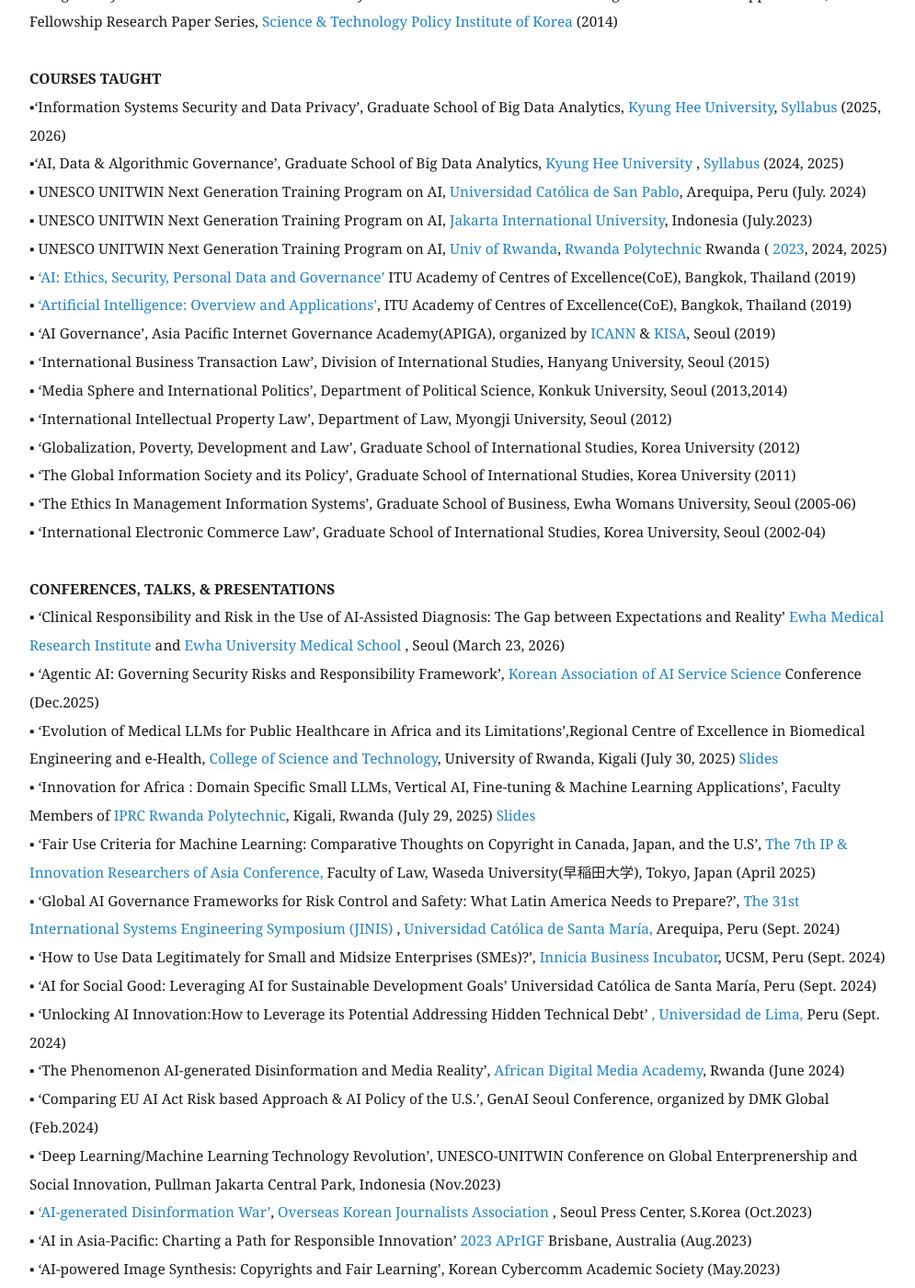
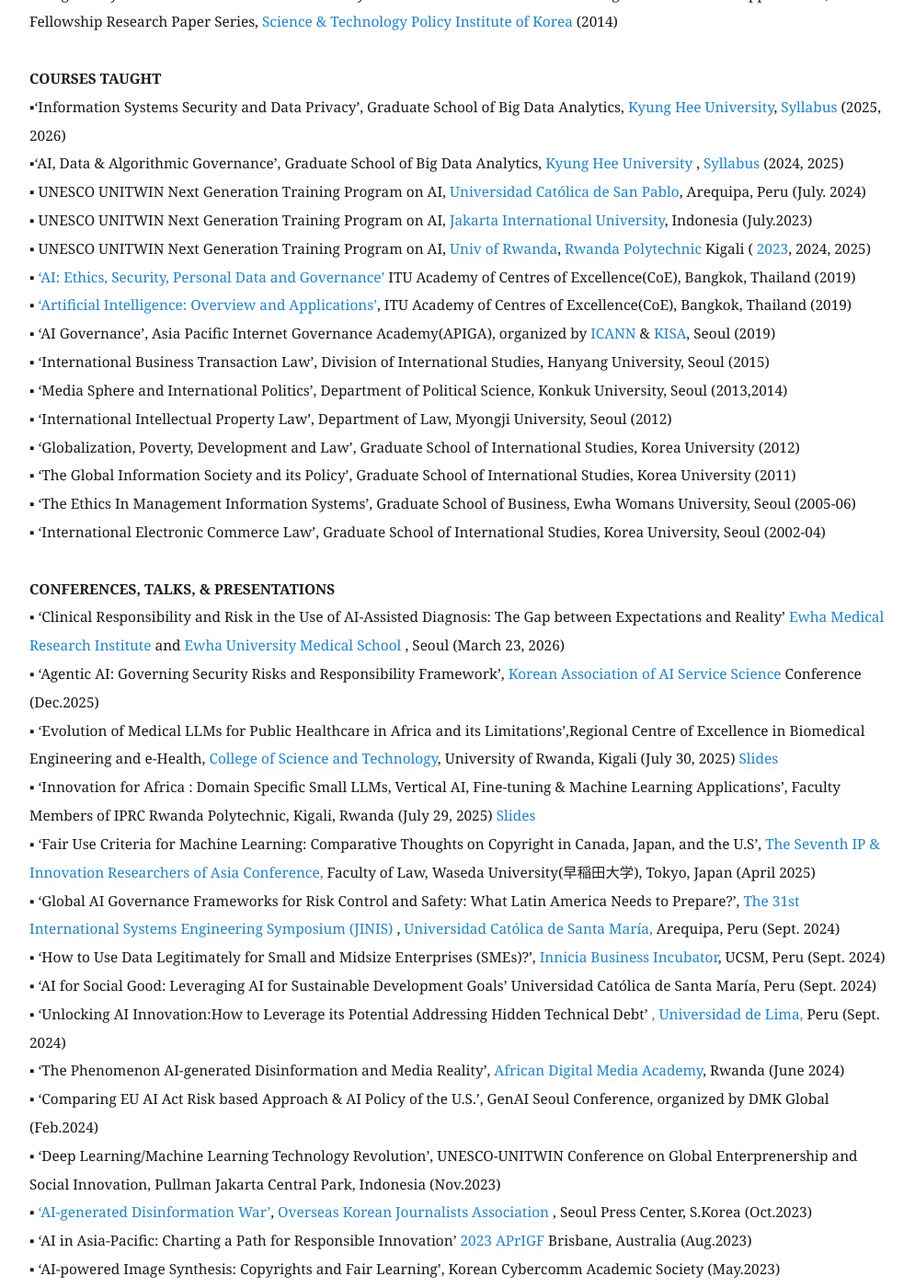
Before and after one commit to eunchangchoi/eunchangchoi.github.io, a Jekyll site: the page built from index.md, in a window 1280 px wide and 1400 px high, scrolled down 4831 px. Shown: the whole window at 92% size, without its empty margins (68-1063 px from the left). Built offline with Jekyll 4.4.1, drawn with Linux system fonts in a browser that asks for light colours.

Commit message:
Update index.md

```diff
--- a/index.md
+++ b/index.md
@@ -94,7 +94,7 @@
 ▪‘AI, Data & Algorithmic Governance’, Graduate School of Big Data Analytics,<a href="http://bigdata21.khu.ac.kr/main/main.html"> Kyung Hee University </a>,<a href="https://github.com/eunchangchoi/Lectures/blob/main/2025-Fall%20Syllabus%20Data%20%26%20Algorithm%20Governance%20(2025%20Oct%20%20KHU).pdf"> Syllabus</a> (2024, 2025) <br>
 ▪ UNESCO UNITWIN Next Generation Training Program on AI,<a href="https://ucsp.edu.pe/"> Universidad Católica de San Pablo</a>, Arequipa, Peru (July. 2024) <br>
 ▪ UNESCO UNITWIN Next Generation Training Program on AI,<a href="https://jiu.ac/"> Jakarta International University</a>, Indonesia (July.2023)  <br>
-▪ UNESCO UNITWIN Next Generation Training Program on AI, <a href="https://ur.ac.rw/"> Univ of Rwanda</a>, <a href="https://www.iprckigali.rp.ac.rw"> Rwanda Polytechnic </a> Rwanda (<a href="https://x.com/RwandaPolytec/status/1680892759413071872"> 2023</a>, 2024, 2025) <br>
+▪ UNESCO UNITWIN Next Generation Training Program on AI, <a href="https://ur.ac.rw/"> Univ of Rwanda</a>, <a href="https://www.iprckigali.rp.ac.rw"> Rwanda Polytechnic </a> Kigali (<a href="https://x.com/RwandaPolytec/status/1680892759413071872"> 2023</a>, 2024, 2025) <br>
 ▪ <a href="https://www.itu.int/en/ITU-D/Regional-Presence/AsiaPacific/Pages/Events/2019/Artificial-Intelligence-Overview-and-Applications.aspx">‘AI: Ethics, Security, Personal Data and Governance’</a> ITU Academy of Centres of Excellence(CoE), Bangkok, Thailand (2019) <br>
 ▪ <a href="https://www.itu.int/en/ITU-D/Regional-Presence/AsiaPacific/Pages/Events/2019/Artificial-Intelligence-Overview-and-Applications.aspx"> ‘Artificial Intelligence: Overview and Applications’</a>, ITU Academy of Centres of Excellence(CoE), Bangkok, Thailand (2019) <br>
 ▪ ‘AI Governance’, Asia Pacific Internet Governance Academy(APIGA), organized by <a href="https://www.icann.org/">ICANN</a> & <a href="https://www.kisa.or.kr/EN"> KISA</a>, Seoul (2019)  <br>
@@ -110,8 +110,8 @@
 ▪ ‘Clinical Responsibility and Risk in the Use of AI-Assisted Diagnosis: The Gap between Expectations and Reality’ <a href="https://research.ewhamed.ac.kr/"> Ewha Medical Research Institute </a>and  <a href="https://ewhamed.ac.kr/ewhamedeng/index.do"> Ewha University Medical School </a>, Seoul (March 23, 2026) <br>
 ▪ ‘Agentic AI: Governing Security Risks and Responsibility Framework’, <a href="https://www.kaiss.or.kr/index">Korean Association of AI Service Science </a> Conference (Dec.2025) <br>
 ▪ ‘Evolution of Medical LLMs for Public Healthcare in Africa and its Limitations’,Regional Centre of Excellence in Biomedical Engineering and e-Health,<a href="https://cst.ur.ac.rw/">  College of Science and Technology</a>, University of Rwanda, Kigali (July 30, 2025) <a href="https://github.com/eunchangchoi/eunchangchoi.github.io/blob/master/Evolution%20of%20Medical%20LLMs%20for%20Public%20Healthcare%20in%20Africa%20and%20its%20Limitations%20CBEB%20Univ%20of%20Rwanda%20(July%202025%20Choi).pdf"> Slides</a> <br>
-▪ ‘Innovation for Africa : Domain Specific Small LLMs, Vertical AI, Fine-tuning & Machine Learning Applications’, Faculty Members of  <a href="https://www.iprckigali.rp.ac.rw/"> IPRC Rwanda Polytechnic</a>, Kigali, Rwanda (July 29, 2025) <a href="https://github.com/eunchangchoi/eunchangchoi.github.io/blob/master/Domain%20Specific%20Vertical%20Small%20LLMs%2C%20Fine-tuning%20%26%20ML%20Applications%20(IPRC%20Rwanda%20Polytechnic%202025%20July)Choi%20git.pdf"> Slides</a> <br>
-▪ ‘Fair Use Criteria for Machine Learning: Comparative Thoughts on Copyright in Canada, Japan, and the U.S’, <a href="https://ipresearchersasia.org/annual-conference"> The 7th IP & Innovation Researchers of Asia Conference,</a> Faculty of Law, Waseda University(早稲田大学), Tokyo, Japan (April 2025)<br>
+▪ ‘Innovation for Africa : Domain Specific Small LLMs, Vertical AI, Fine-tuning & Machine Learning Applications’, Faculty Members of IPRC Rwanda Polytechnic, Kigali, Rwanda (July 29, 2025) <a href="https://github.com/eunchangchoi/eunchangchoi.github.io/blob/master/Domain%20Specific%20Vertical%20Small%20LLMs%2C%20Fine-tuning%20%26%20ML%20Applications%20(IPRC%20Rwanda%20Polytechnic%202025%20July)Choi%20git.pdf"> Slides</a> <br>
+▪ ‘Fair Use Criteria for Machine Learning: Comparative Thoughts on Copyright in Canada, Japan, and the U.S’, <a href="https://ipresearchersasia.org/annual-conference"> The Seventh IP & Innovation Researchers of Asia Conference,</a> Faculty of Law, Waseda University(早稲田大学), Tokyo, Japan (April 2025)<br>
 ▪ ‘Global AI Governance Frameworks for Risk Control and Safety: What Latin America Needs to Prepare?’, <a href="https://www2.ucsm.edu.pe/JINIS2024/"> The 31st International Systems Engineering Symposium (JINIS) </a>, <a href="https://www.ucsm.edu.pe/"> Universidad Católica de Santa María,</a> Arequipa, Peru (Sept. 2024) <br>
 ▪ ‘How to Use Data Legitimately for Small and Midsize Enterprises (SMEs)?’, <a href="https://investigacion.ucsm.edu.pe/en/innicia-vri/"> Innicia Business Incubator</a>, UCSM, Peru (Sept. 2024) <br>
 ▪ ‘AI for Social Good: Leveraging AI for Sustainable Development Goals’ Universidad Católica de Santa María, Peru (Sept. 2024) <br>
```
